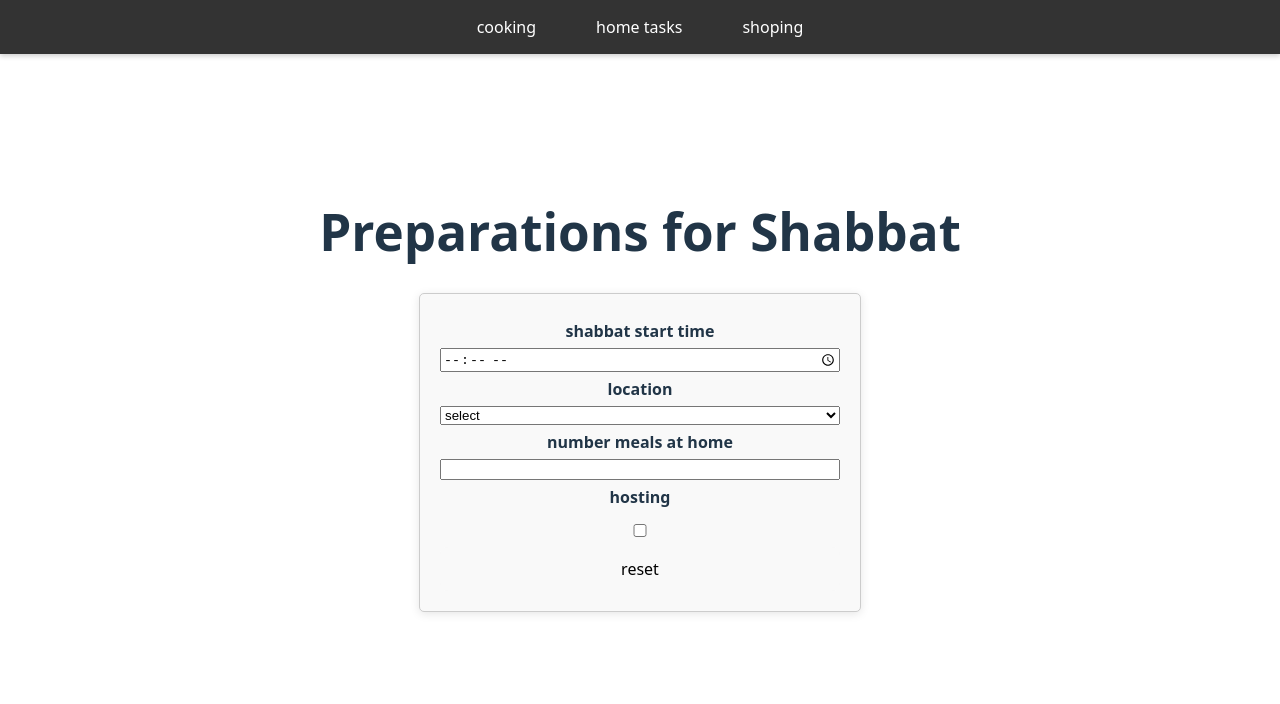
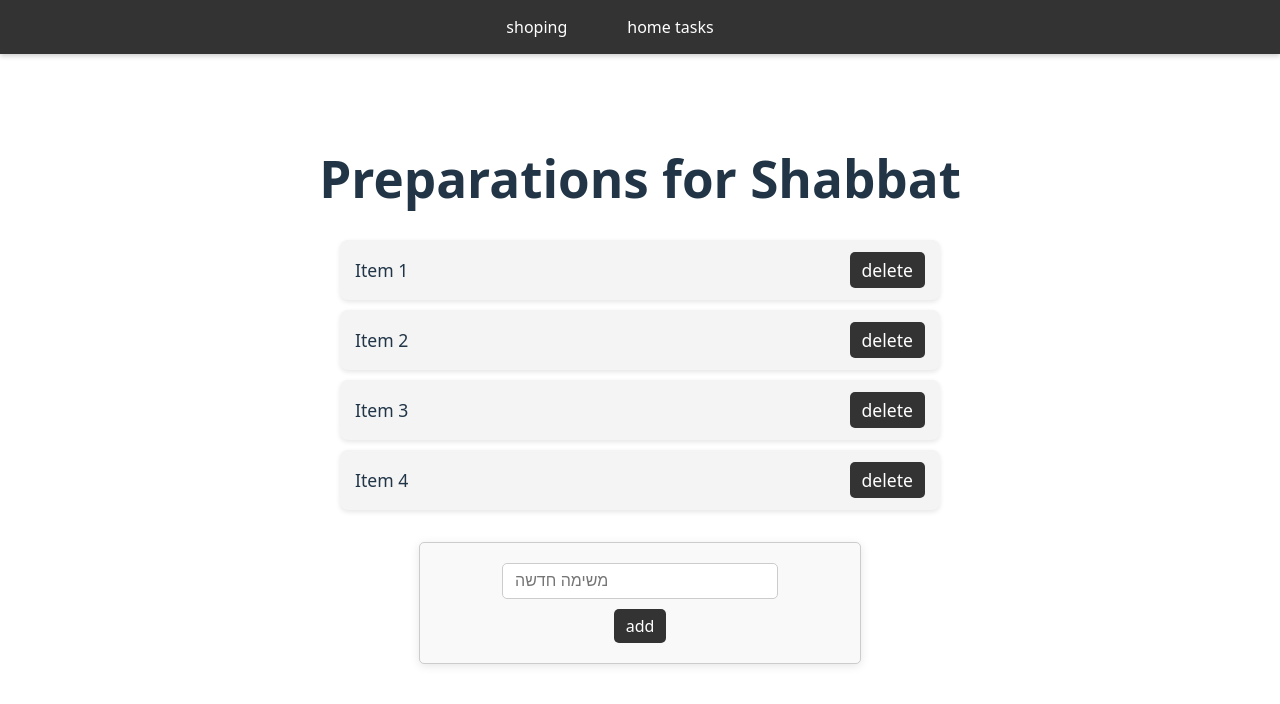
Before and after one commit to Tovi-shimonovitz/shabat_project_react, a React (Vite) app: page /BaseTask in a window 1280 px wide. Shown: the top 704 px of the page. Built offline with nearby package versions, Linux system fonts and the light colour scheme.

Commit message:
routers from app

```diff
--- a/package.json
+++ b/package.json
@@ -11,7 +11,8 @@
   },
   "dependencies": {
     "react": "^19.2.0",
-    "react-dom": "^19.2.0"
+    "react-dom": "^19.2.0",
+    "react-router-dom": "^7.11.0"
   },
   "devDependencies": {
     "@eslint/js": "^9.39.1",
--- a/src/App.css
+++ b/src/App.css
@@ -50,6 +50,7 @@ header {
   padding: 15px 0;
   text-align: center;
   box-shadow: 0 2px 5px rgba(0, 0, 0, 0.2);
+
 }
 header a {
   margin: 0 15px;
@@ -57,6 +58,7 @@ header a {
   color: white;
   padding: 10px 15px;
   transition: background-color 0.3s;
+   justify-content: space-between;
 }
 
 header a:hover {
--- a/src/App.jsx
+++ b/src/App.jsx
@@ -1,17 +1,29 @@
 
-import { BaseList } from './Shoping/BaseList'
+import { BaseList } from "./Shoping/BaseList";
 import './App.css'
+import BasisTask from './BasisTask'
+import { Routes, Route, Link } from "react-router-dom";
+import Shabbat from './homePage'
+
 
 function App() {
 
   return (
     <>
-    <header>
-     <a href="">cooking</a>
-      <a href="">home tasks</a>
-      <a href="">shoping</a>
-    </header>
-     <h1>Preparations for Shabbat</h1>
+      <header>
+        <Link to="/BaseShopping">shoping</Link>
+        <Link to="/BaseTask">home tasks</Link>
+        {/* <Link to="/">cooking</Link> */}
+        <Link to="/"></Link>
+      </header>
+      <h1>Preparations for Shabbat</h1>
+
+      <Routes>
+       <Route path="/" element={ <Shabbat />} />
+        <Route path="/BaseShopping" element={<BaseList />} />
+        <Route path="/BaseTask" element={<BasisTask />} />
+      </Routes>
+
 
     </>
   )
--- /dev/null
+++ b/src/BasisTask.css
@@ -0,0 +1,60 @@
+/* רשימת משימות */
+ul {
+  list-style-type: none; /* בלי נקודות */
+  padding: 0;
+  margin: 2rem 0;
+  text-align: left;
+  max-width: 600px;
+  margin-left: auto;
+  margin-right: auto;
+}
+
+ul li {
+  background-color: #f4f4f4;
+  margin-bottom: 10px;
+  padding: 12px 15px;
+  border-radius: 8px;
+  display: flex;
+  justify-content: space-between;
+  align-items: center;
+  box-shadow: 0 2px 5px rgba(0,0,0,0.1);
+  font-size: 1.1rem;
+}
+
+/* כפתורי מחיקה והוספה */
+button {
+  background-color: #333;
+  color: white;
+  border: none;
+  border-radius: 5px;
+  padding: 6px 12px;
+  cursor: pointer;
+  transition: background-color 0.3s;
+}
+
+button:hover {
+  background-color: #444;
+}
+
+/* טופס הוספה */
+form {
+  display: flex;
+  justify-content: center;
+  align-items: center;
+  margin-top: 20px;
+  gap: 10px; /* רווח בין אינפוט לכפתור */
+}
+
+form input[type="text"] {
+  padding: 8px 12px;
+  font-size: 1rem;
+  border-radius: 5px;
+  border: 1px solid #ccc;
+  width: 250px;
+  transition: border-color 0.3s;
+}
+
+form input[type="text"]:focus {
+  border-color: #333;
+  outline: none;
+}
--- a/src/BasisTask.jsx
+++ b/src/BasisTask.jsx
@@ -1,5 +1,5 @@
 import React, { useState } from 'react';
-
+import './BasisTask.css'
 
 
 function BasisTask()
--- a/src/main.jsx
+++ b/src/main.jsx
@@ -2,12 +2,17 @@ import { StrictMode } from 'react'
 import { createRoot } from 'react-dom/client'
 import './index.css'
 import App from './App.jsx'
-import Shabbat from './homePage.jsx'
+import { BrowserRouter } from "react-router-dom"
+
+
 
 createRoot(document.getElementById('root')).render(
   <StrictMode>
-    <App />
-    <Shabbat/>
+    <BrowserRouter>
+       <App />
+
+    </BrowserRouter>
+
 
 
   </StrictMode>,
```
Also changed, not shown: 1 other file (tests, documents, lock files or other folders).
